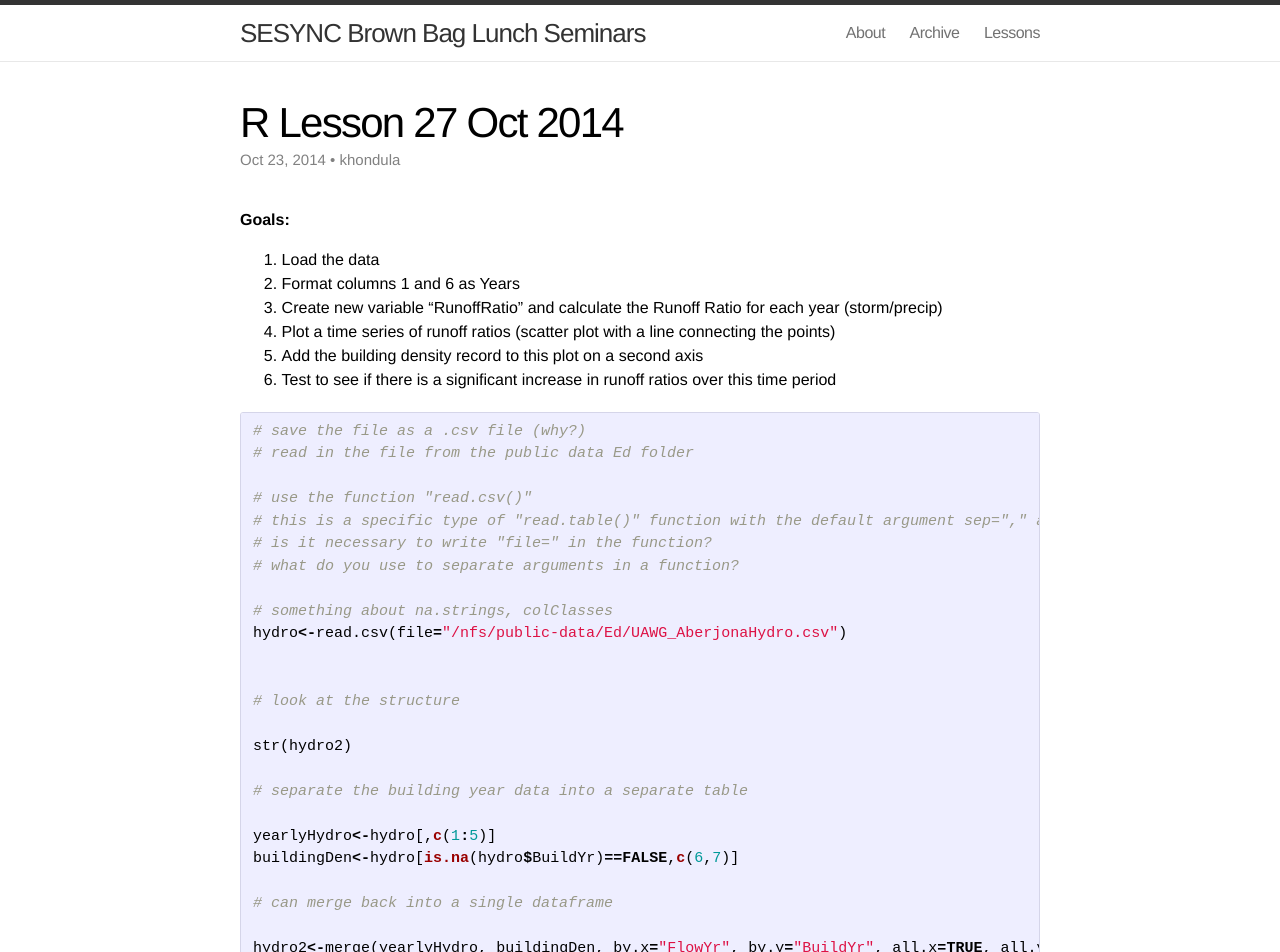
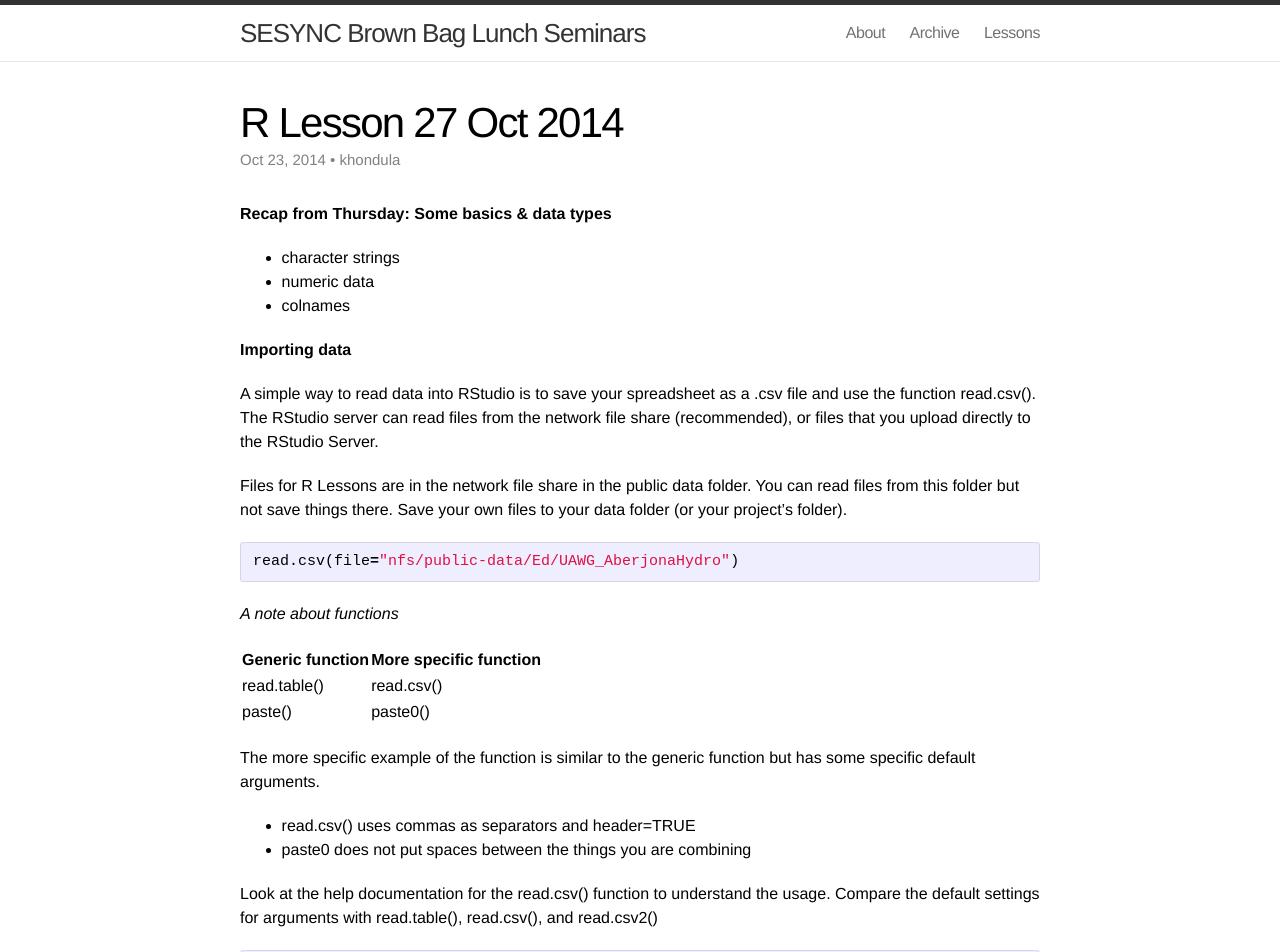
Before and after one commit to SESYNC-ci/brown-bag-lessons, a Jekyll site: the page built from _posts/2014-10-27-time-series.md, in a window 1280 px wide and 1400 px high. Shown: the top 952 px of the window. Built offline with Jekyll 4.4.1, drawn with Linux system fonts in a browser that asks for light colours; some of the changed text lies outside the part shown.

Commit message:
example of single and double quotes

```diff
--- a/_posts/2014-10-27-time-series.md
+++ b/_posts/2014-10-27-time-series.md
@@ -5,6 +5,102 @@ date:   2014-10-23
 categories: lessons R
 author: khondula
 ---
+
+**Recap from Thursday: Some basics & data types**
+
++ character strings
++ numeric data
++ colnames
+
+**Importing data**
+
+A simple way to read data into RStudio is to save your spreadsheet as a .csv file and use the function read.csv(). The RStudio server can read files from the network file share (recommended), or files that you upload directly to the RStudio Server.
+
+Files for R Lessons are in the network file share in the public data folder. You can read files from this folder but not save things there. Save your own files to your data folder (or your project's folder).
+
+{% highlight R %}
+read.csv(file="nfs/public-data/Ed/UAWG_AberjonaHydro")
+{% endhighlight %}
+
+
+*A note about functions*
+
+  Generic function  | More specific function
+  ----------------- | -------------
+  read.table()      | read.csv()
+  paste()           | paste0()
+
+
+The more specific example of the function is similar to the generic function but has some specific default arguments.
+- read.csv() uses commas as separators and header=TRUE
+- paste0 does not put spaces between the things you are combining
+
+Look at the help documentation for the read.csv() function to understand the usage. Compare the default settings for arguments with read.table(), read.csv(), and read.csv2()
+
+{% highlight R %}
+
+?read.csv
+
+read.csv(file, header = TRUE, sep = ",", quote = "\"",
+         dec = ".", fill = TRUE, comment.char = "", ...)
+
+{% endhighlight %}
+
+Look at the help documentation for the paste() function to understand the usage. Compare the default settings for paste() and paste0().
+
+{% highlight R %}
+?paste
+{% endhighlight %}
+
+
+**special characters**
+
+![alt text](http://imgs.xkcd.com/comics/exploits_of_a_mom.png   )
+
+Certain characters are interpreted by the computer as a signal to treat what follows that character in a special way, like punctuation. It is advisable to not use these characters in column names or file names if you can avoid it.
+
+Some examples of special characters to watch out for:
+- %
+- /
+- "
+- $
+
+Single quotes and double quotes are both used for character strings but mean slightly different things. Use single quotes if you want the entire text inside of the quotes to be interpreted as characters, for example if you have a string that includes a quotation.
+
+For example, perhaps you are plotting the number of times something was said.
+
+Which one(s) of these would correctly label the y axis as *Number of times "hi" was spoken*?
+
+{% highlight R %}
+ylab="Number of times "hi" was spoken"
+{% endhighlight %}
+
+{% highlight R %}
+ylab='Number of times "hi" was spoken
+{% endhighlight %}
+
+{% highlight R %}
+ylab="Number of times \"hi\" was spoken"
+{% endhighlight %}
+
+
+
++ data frames
+	- columns are all the same length
+	- each column has the same type of data within that column
++ identifying column names with $
++ identifying rows and columns with [ ]
++ replace strings with NA
+	- na.strings=c()
+	- colClasses=c()
+	- is.na()
+
+
+
+
+![alt text](http://imgs.xkcd.com/comics/the_general_problem.png  )
+
+
 
 **Goals:**
 ==========
```
